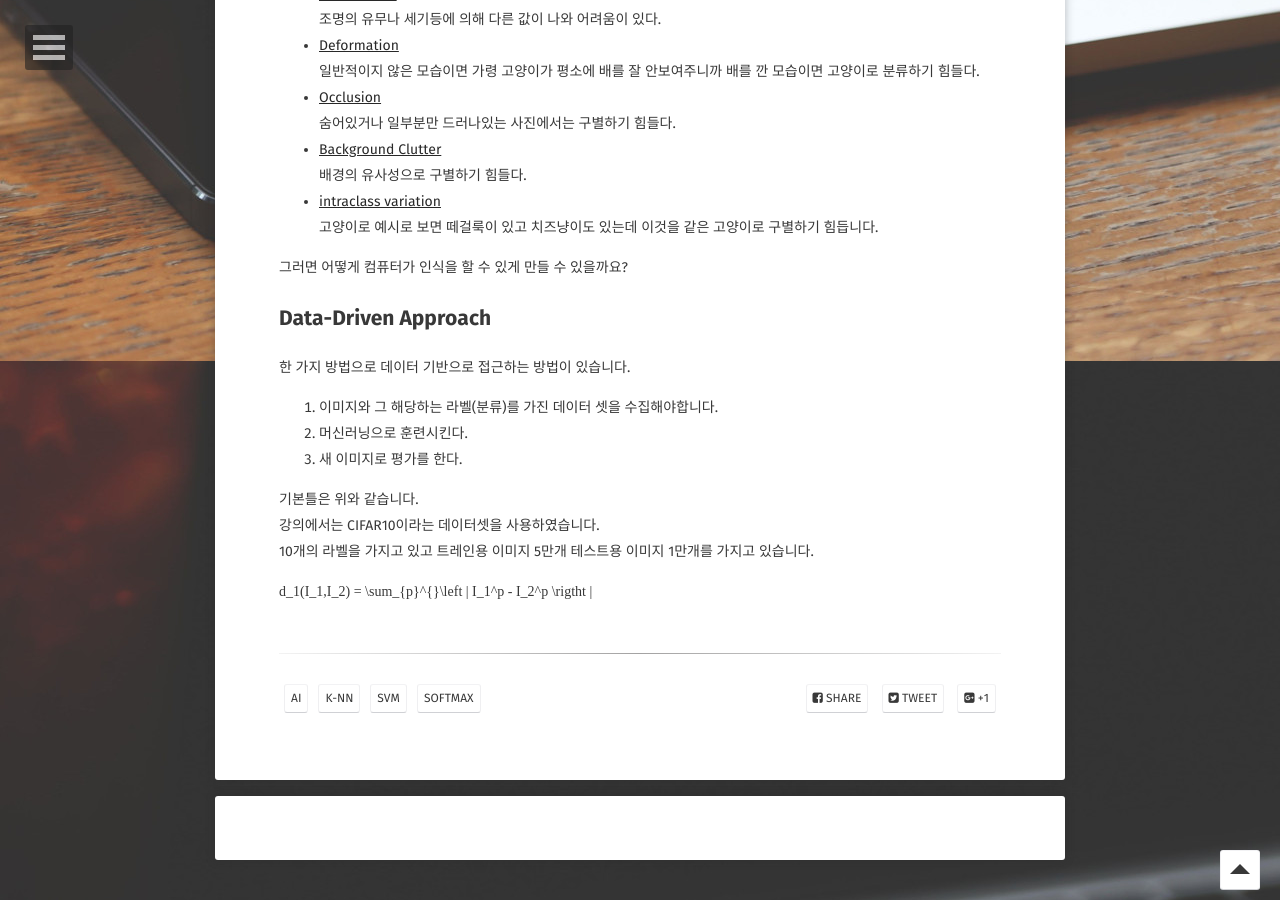
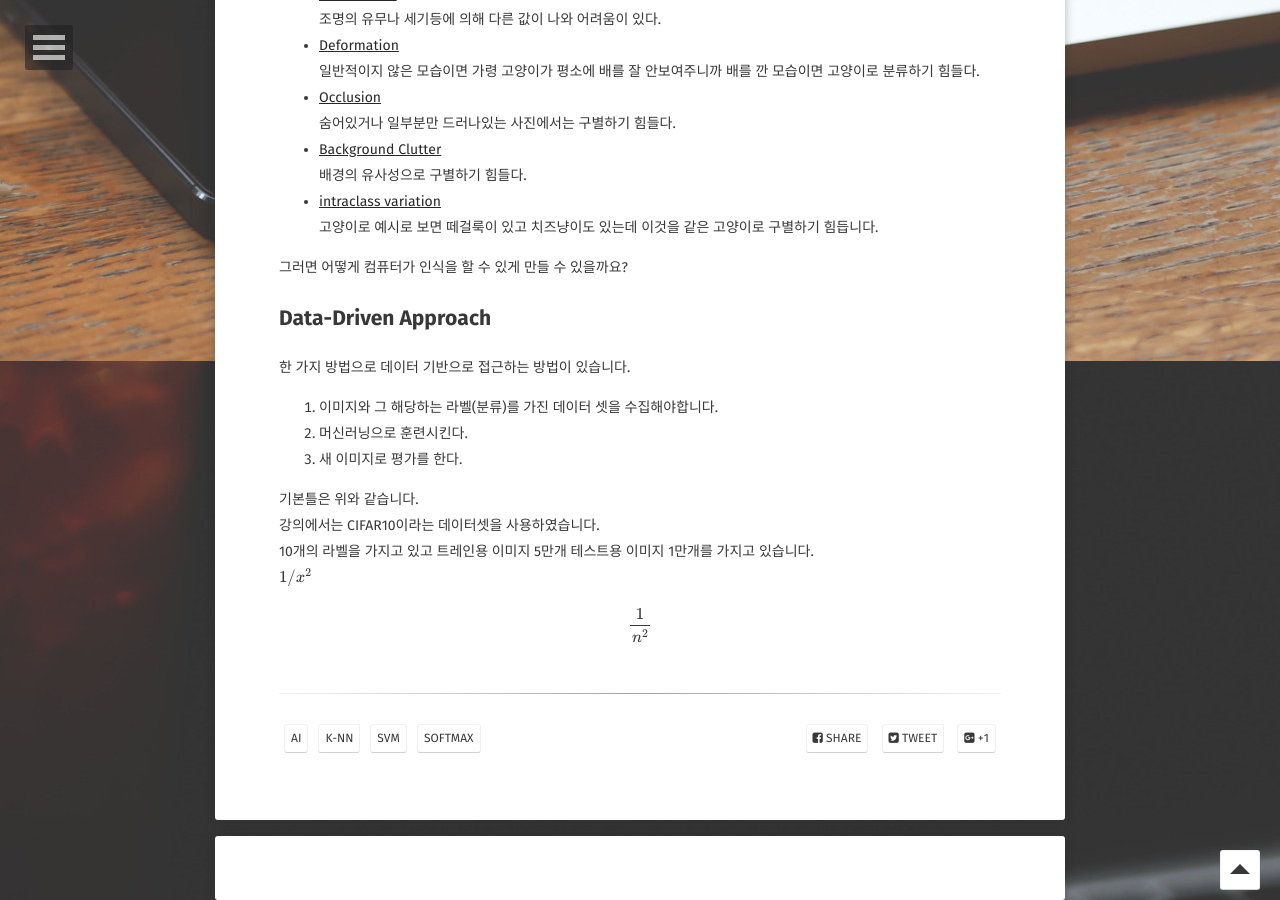
Before and after one commit to HSC-1/HSC-1.github.io, a Jekyll site: the page built from _posts/2021-02-14-cs231.md, in a window 1280 px wide and 900 px high, scrolled down 729 px. Built offline with Jekyll 4.4.1, drawn with Linux system fonts in a browser that asks for light colours; some web fonts are replaced; formulas are drawn with MathJax 3; comment, search, counter and statistics services are not loaded.

Commit message:
테스트

````diff
--- a/_posts/2021-02-14-cs231.md
+++ b/_posts/2021-02-14-cs231.md
@@ -40,6 +40,5 @@ comments: true
 기본틀은 위와 같습니다.
 강의에서는 CIFAR10이라는 데이터셋을 사용하였습니다.
 10개의 라벨을 가지고 있고 트레인용 이미지 5만개 테스트용 이미지 1만개를 가지고 있습니다.
-```math
-d_1(I_1,I_2) = \sum_{p}^{}\left | I_1^p - I_2^p \rigtht |
-```
+\\( 1/x^{2} \\)
+\\[ \frac{1}{n^{2}} \\]
````
